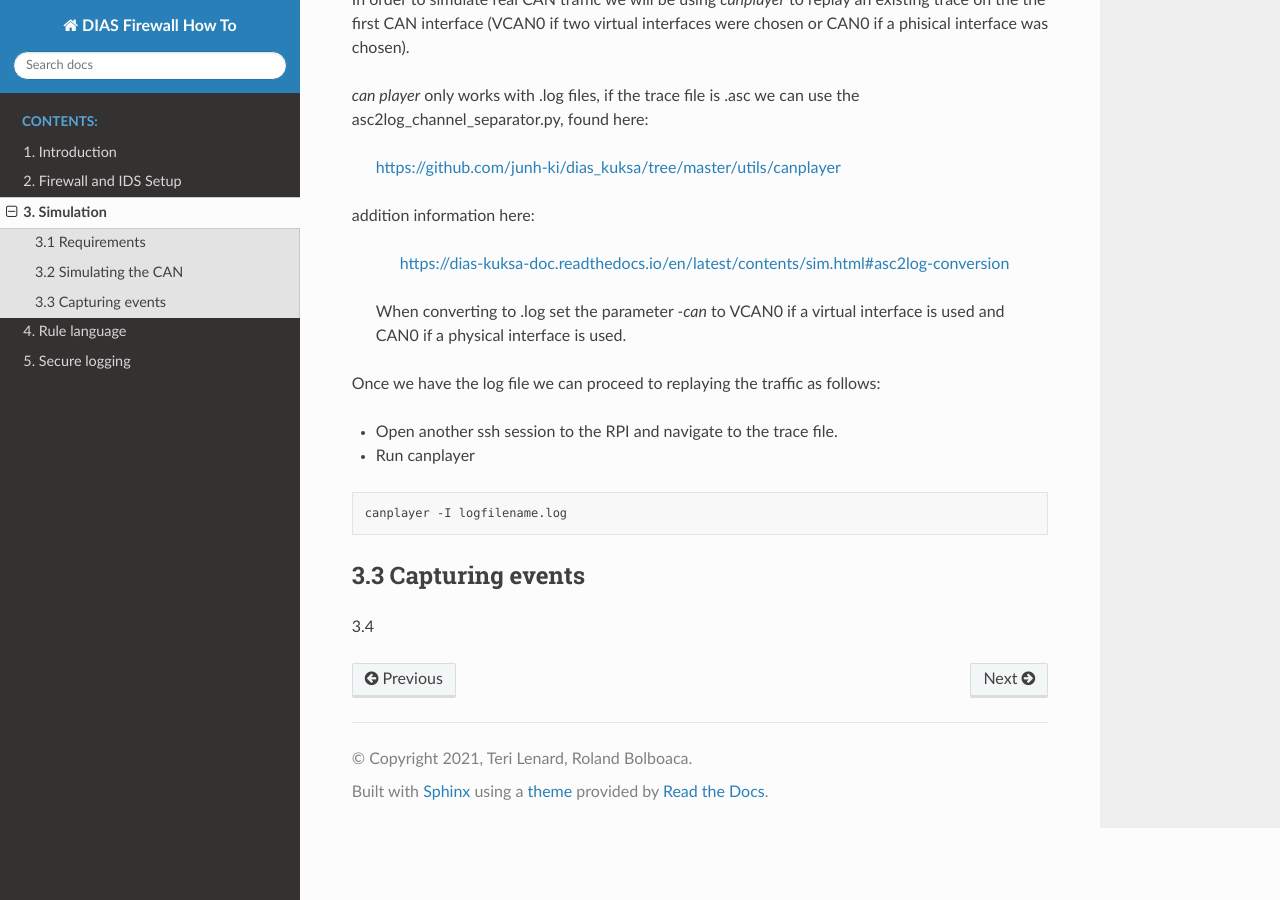
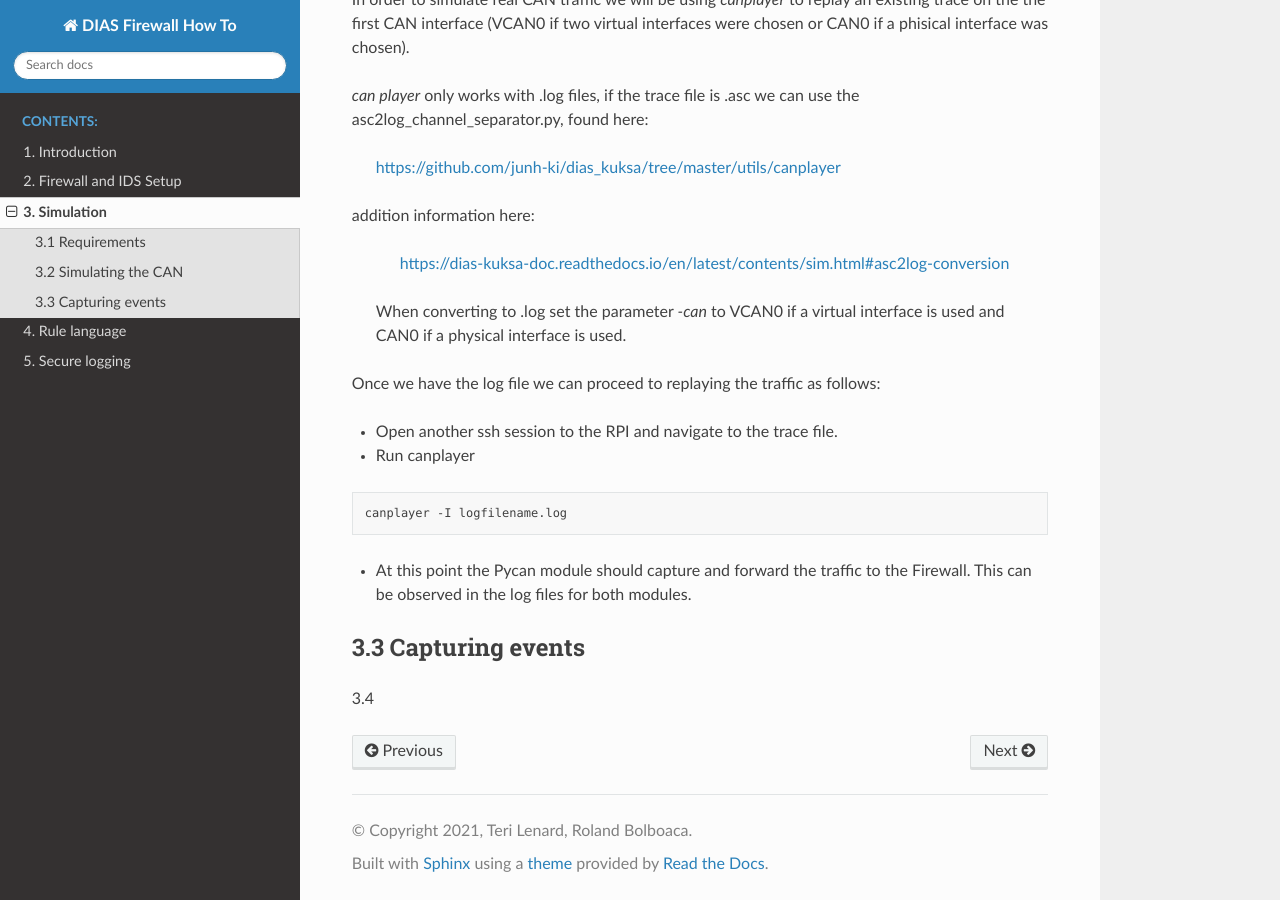
Before and after one commit to terilenard/dias-kuksa-firewall-doc, a Sphinx documentation site: the page built from source/run.rst, in a window 1280 px wide and 900 px high, scrolled down 644 px. Built offline with Sphinx 7.4.7 and the Read the Docs theme 2.0.0, drawn with Linux system fonts in a browser that asks for light colours.

Commit message:
Update run.rst

```diff
--- a/source/run.rst
+++ b/source/run.rst
@@ -37,6 +37,8 @@ Once we have the log file we can proceed to replaying the traffic as follows:
 .. code-block:: bash
 
   canplayer -I logfilename.log
+* At this point the Pycan module should capture and forward the traffic to the Firewall. This can be observed in the log files for both modules.
+
 
 3.3 Capturing events
 --------------------
```
